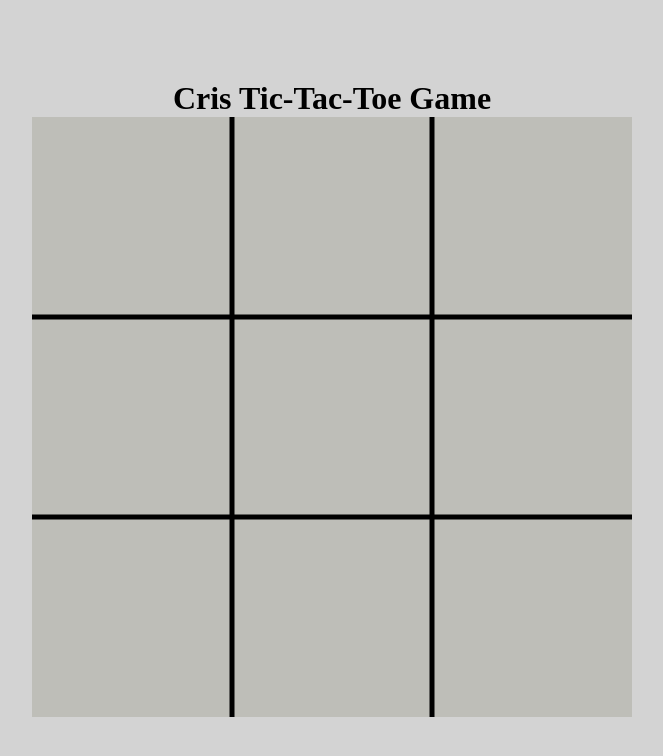
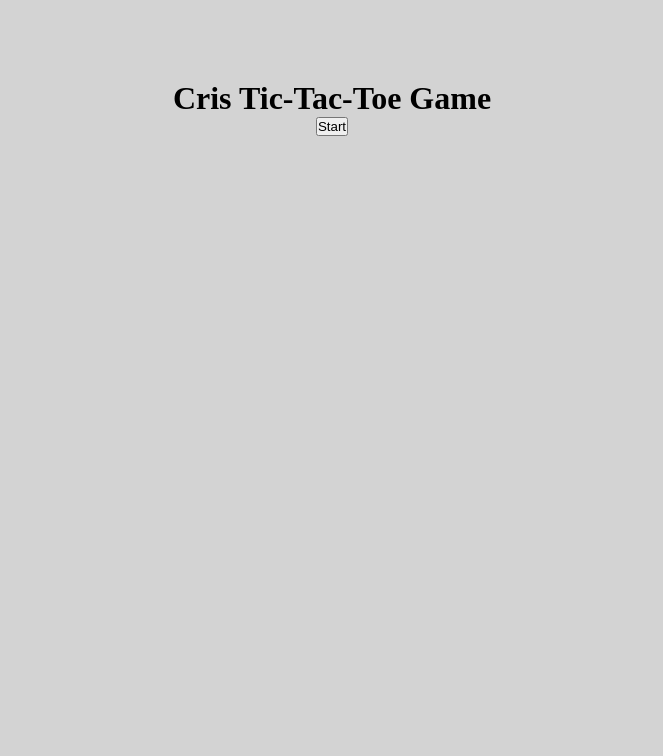
Before and after one commit to rashier/cris-tictactoe-game, a plain HTML site: page index.html in a window 1280 px wide. Shown: the whole page, without its empty margins (308-971 px from the left). Drawn offline with Linux system fonts and the light colour scheme.

Commit message:
✨ add button to start game

```diff
--- a/index.html
+++ b/index.html
@@ -11,7 +11,9 @@
 <body>
   <main>
     <h1>Cris Tic-Tac-Toe Game</h1>
-    <canvas id="canvas03"></canvas>
+
+    <button class="btn-start" id="btn-start">Start</button>
+    <canvas class="hidden" id="canvas03"></canvas>
     <h3 class="message hidden" id="message">Repeat move</h3>
   </main>
   <script type="module" src="main.js"></script>
```
